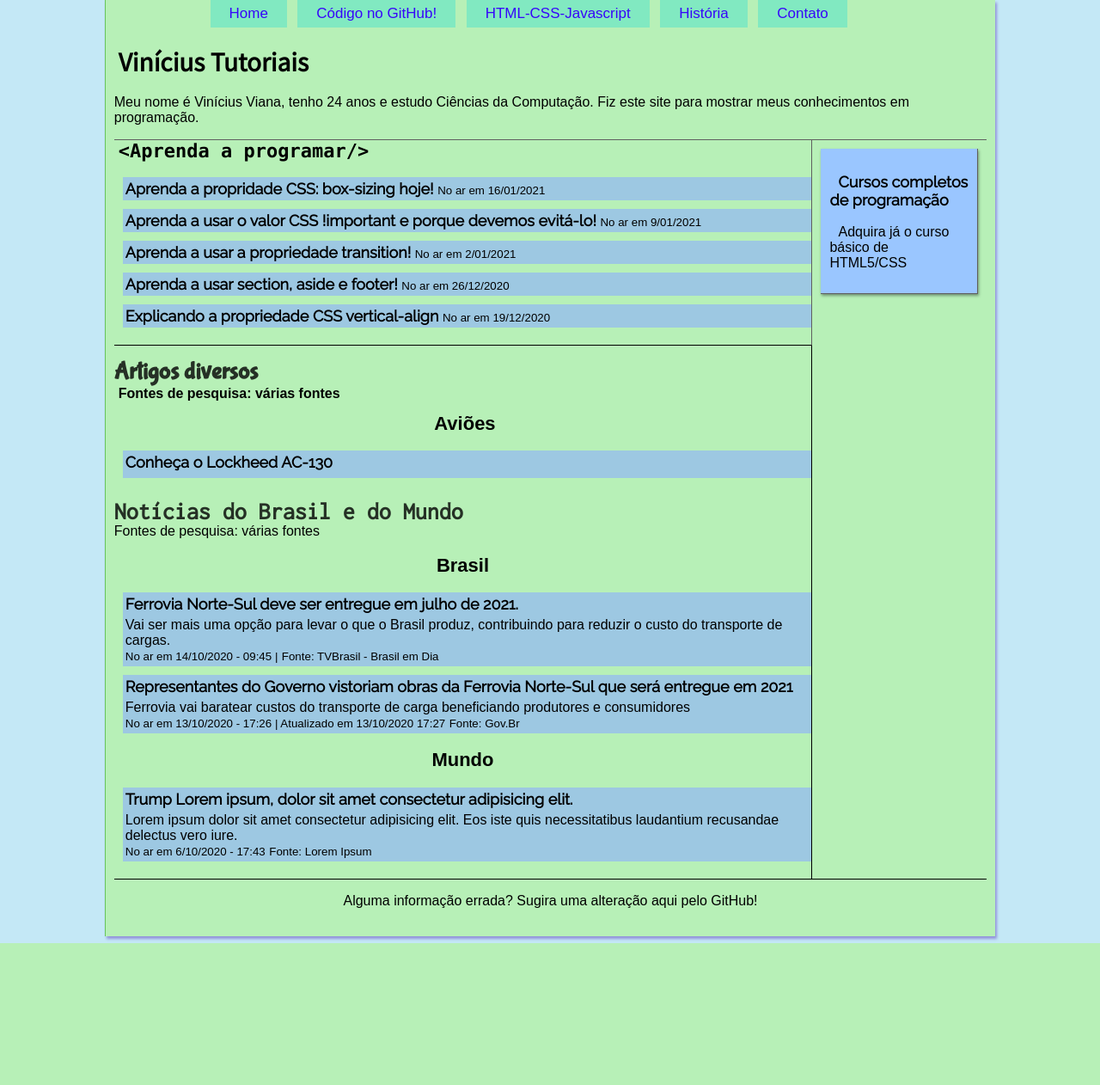
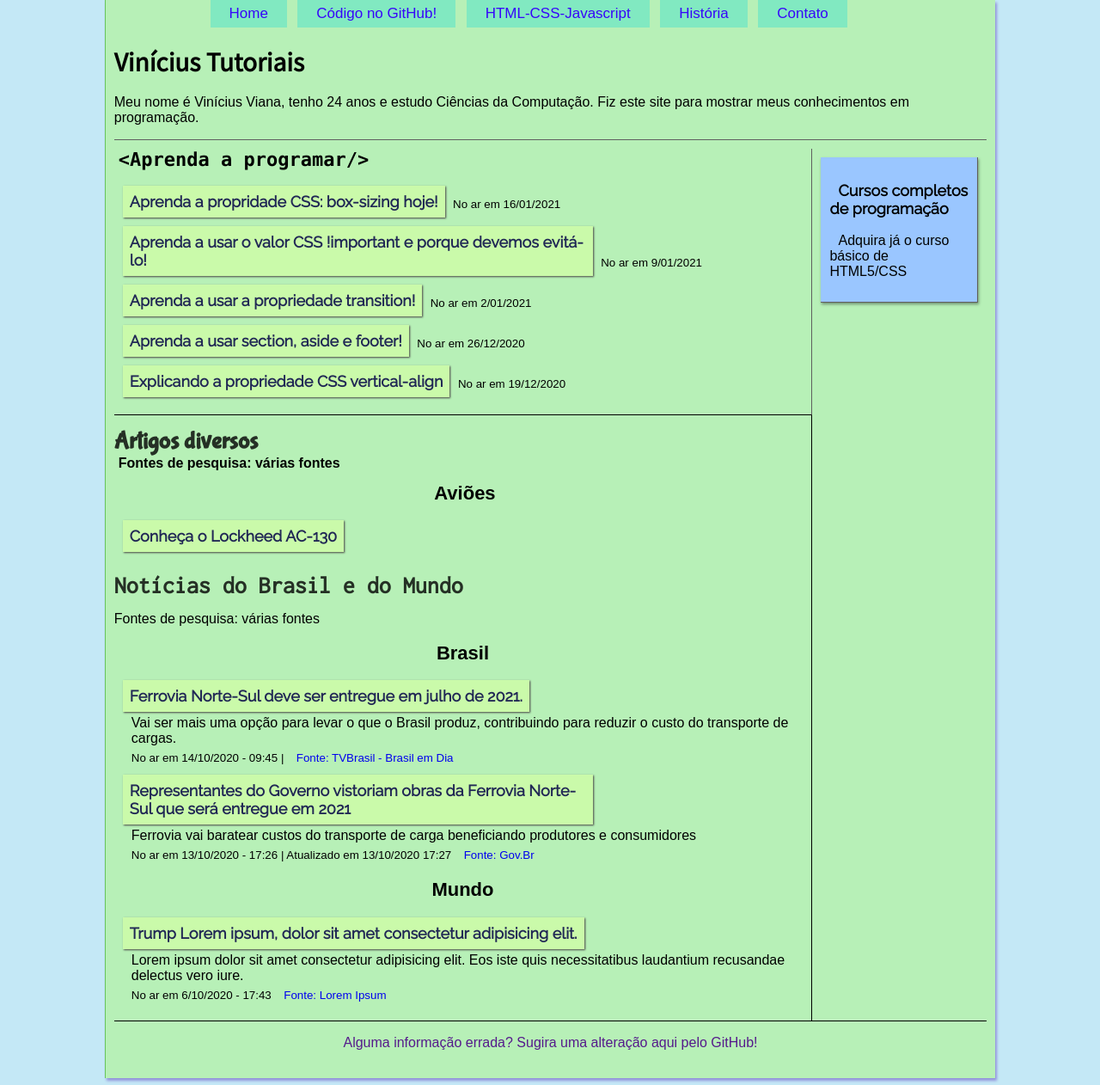
Before and after one commit to viniciusvw22/viniciustutoriais, a PHP site: page / in a window 1280 px wide. Shown: the whole page at 86% size. Before the commit the page ends 1097 px from the top, so only its background shows below. Run offline with PHP 8.4, Linux system fonts and the light colour scheme; some web fonts are replaced.

Commit message:
Changed CSS style
Article tag was changed.
Before: background-color was applied to article.
Now: background-color is apllied to h3, only.

```diff
--- a/_css/home.css
+++ b/_css/home.css
@@ -7,12 +7,10 @@
   src: url("../_fonts/bubblegum-sans-regular.otf");
 }
 
-@font-face {
-  font-family: 'FonteLogo';
-  src: url("../fonts/bubblegum-sans-regular.otf");
+/* Propriedades comuns a várias classes */
+div#conteudos, div#conteudo-secund {
+  padding-top: 10px;
 }
-
-/* Este estilo será aplicado somente à página home.html */
 
 /* Classes genéricas */
 .esquerda {
@@ -23,52 +21,61 @@ h2.aprenda-programar {
   font-family: "Consolas", "courier new", monospace;
 }
 
-div#artigos-diversos h1 {
-  font-family: "FonteLogo", sans-serif;
-  color: rgba(0,0,0,0.8);
-}
-section#noticias header h1 {
-  font-family: "Inconsolata", monospace;
+.referencia-pesquisa {
+  font-size: 16px;
 }
 
-
-
+/* Cabeçalho da página */
 header#cabecalho h1 {
   text-indent: 5px;
 }
 
-.referencia-pesquisa {
-  font-size: 16px;
+/* Main */
+main#artigos-programacao h3, main#artigos-programacao footer {
+  display: inline-block;
+}
+
+main#artigos-programacao p {
+  margin-left: 5px;
 }
 
 main#artigos-programacao {
   float: left;
   border-right: 1px solid #606060;
   padding-bottom: 10px;
-}
-
-
-main#artigos-programacao h3, main#artigos-programacao footer {
-  display: inline;
+  padding-right: 10px;
 }
 
 /* Article e filhos. */
+article {
+  margin: 10px 0px 10px 10px;
+}
 
-article {
-  padding: 3px;
-  background-color: #9dc8e2;
-  background-clip: padding-box;
-  margin: 10px 0px 10px 10px;
+article h3 {
+  background-color: rgb(202, 250, 170);
+  padding: 8px 8px 8px 8px;
+  width: fit-content;
+  box-shadow: 1px 1px 2px rgb(71, 66, 66);
+  max-width: 531px;
+  margin: 0px;
+}
+
+article h3 a {
+  color: #212855;
+}
+
+article p {
+  margin: 4px 0px 2px 10px;
 }
 
 article footer p {
   font-size: smaller;
-  display: inline;
+  display: inline-block;
+  vertical-align: middle;
 }
 
-
 /* Artigos diversos */
-div#artigos-diversos {
+div#conteudo-secund {
   clear: left;
   padding: 10px 0px 10px 0px;
   border-right: 1px solid black;
@@ -81,40 +88,38 @@ header#artigos-diversos-cabecalho h1 {
   margin-top: 4px;
 }
 
-div#artigos-diversos header h2 {
+div#conteudo-secund h1 {
+  font-family: "FonteLogo", sans-serif;
+  color: rgba(0,0,0,0.8);
+}
+
+div#conteudo-secund header h2 {
   margin-top: 0px;
 }
 
-div#artigos-diversos h2 {
+div#conteudo-secund h2 {
   text-align: center;
 }
 
-div#artigos-diversos h2.referencia-pesquisa {
+div#conteudo-secund h2.referencia-pesquisa {
   text-align: left;
 }
 
-div#artigos-diversos section h3 {
-  margin-bottom: 5px;
-  margin-top: 0px;
+div#conteudo-secund section#noticias header h1 {
+  font-family: "Inconsolata", monospace;
 }
 
-div#artigos-diversos section p {
-  margin: 0px;
-}
-
-div#artigos-diversos section h4 {
+div#conteudo-secund section h4 {
   margin-top: 5px;
   margin-bottom: 5px;
   display: inline-block;
 }
 
-
-section#artigos-diversos section#artigos-avioes h2 {
+section#conteudo-secund section#artigos-avioes h2 {
   margin-top: 0px;
 }
 
 /* Seção de notícias */
-
 header#noticias-cabecalho {
   width: fit-content;
 }
@@ -127,11 +132,14 @@ header h2 {
   margin-top: 0px;
 }
 
+section#noticias article p {
+
+}
+
 
 /* Conteúdo lateral */
 aside#adquira-cursos {
   float: right;
-  /*box-shadow: 1px 1px 4px black;*/
 }
 
 aside#adquira-cursos p, aside#adquira-cursos h3 {
--- a/_css/main.css
+++ b/_css/main.css
@@ -21,10 +21,6 @@ h2 {
   font-size: 22px;
 }
 
-h2.aprenda-programar {
-  font-family: "Consolas", "courier new", monospace;
-}
-
 h3 {
   font-size: 18px;
   font-family: 'Raleway', sans-serif;
@@ -41,7 +37,7 @@ h6 {
 
 a {
   text-decoration: none;
-  color: #000000;
+  /*color: #000000;*/
 }
 
 a:hover {
@@ -64,7 +60,7 @@ div#conteudos {
   border-bottom: 1px solid black;
 }
 
-header#cabecalho {
+header#cabecalho-pagina {
   border-bottom: 1px solid #606060;
   /*height: 112px;*/
 }
--- a/_templates/menu-nav.php
+++ b/_templates/menu-nav.php
@@ -2,7 +2,7 @@
   <head>
   </head>
   <body>
-    <header id="cabecalho">
+    <header id="cabecalho-pagina">
       <nav id="menu">
         <ul>
           <li><a href="../home.php">Home</a></li>
--- a/home.php
+++ b/home.php
@@ -14,12 +14,12 @@
 
 <body>
   <div id="interface">
-    <!-- Importando header#cabecalho -->
+    <!-- Importando header#cabecalho-pagina -->
     <?php require '_templates/menu-nav.php';?>
     <script>
       var sobre_mim = document.createElement("p");
       sobre_mim.innerText = "Meu nome é Vinícius Viana, tenho 24 anos e estudo Ciências da Computação. Fiz este site para mostrar meus conhecimentos em programação.";
-      document.getElementById("cabecalho").appendChild(sobre_mim);
+      document.getElementById("cabecalho-pagina").appendChild(sobre_mim);
     </script>
     <div id="conteudos">
       <main id="artigos-programacao">
@@ -33,7 +33,7 @@
           </footer>
         </article>
         <article>
-          <h3><a href="_programacao/declaracao-important.html">Aprenda a usar o valor CSS !important e porque devemos evitá-lo!</a></h3>
+          <h3><a href="_programacao/declaracao-important.html">Aprenda a usar o valor CSS !important e porque devemos evi&shy;tá&shy;-lo!</a></h3>
           <footer>
             <p>No ar em 9/01/2021</p>
           </footer>
@@ -61,7 +61,8 @@
         <h3>Cursos completos de programação</h3>
         <p>Adquira já o curso básico de HTML5/CSS</p>
       </aside>
-      <div id="artigos-diversos">
+      <div id="conteudo-secund">
+        <section id="artigos-diversos">
           <header id="artigos-diversos-cabecalho">
             <h1>Artigos diversos</h1>
             <h2 class="referencia-pesquisa">Fontes de pesquisa: várias fontes</h2>
@@ -73,6 +74,7 @@
             <article>
               <h3><a href="_avioes/aviao-ac-130.php">Conheça o Lockheed AC-130</a></h3>
             </article>
+          </section>
         </section>
         <section id="noticias">
           <header id="noticias-cabecalho">
```
Lines whose indentation alone changed are shown as unchanged.
